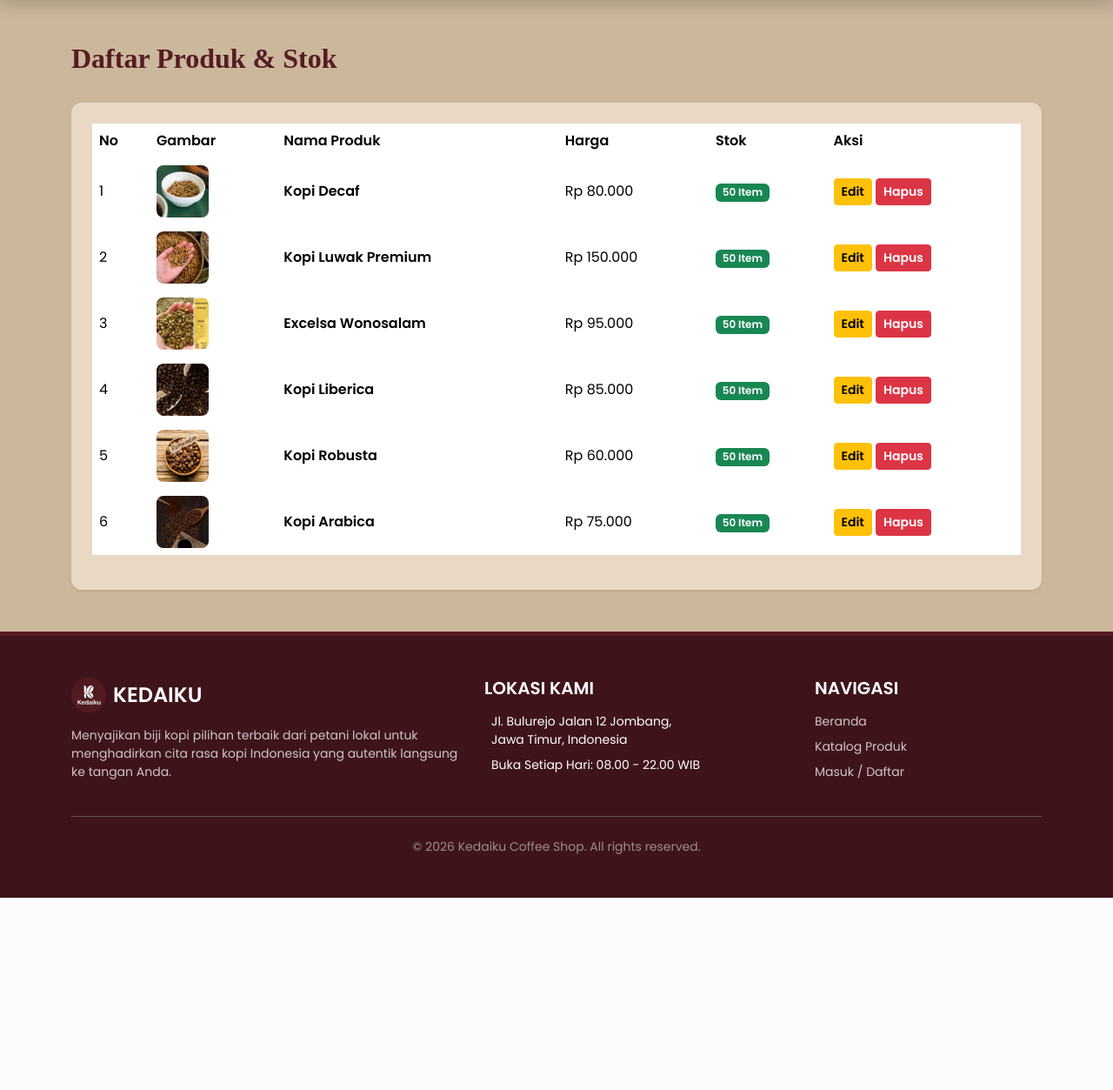
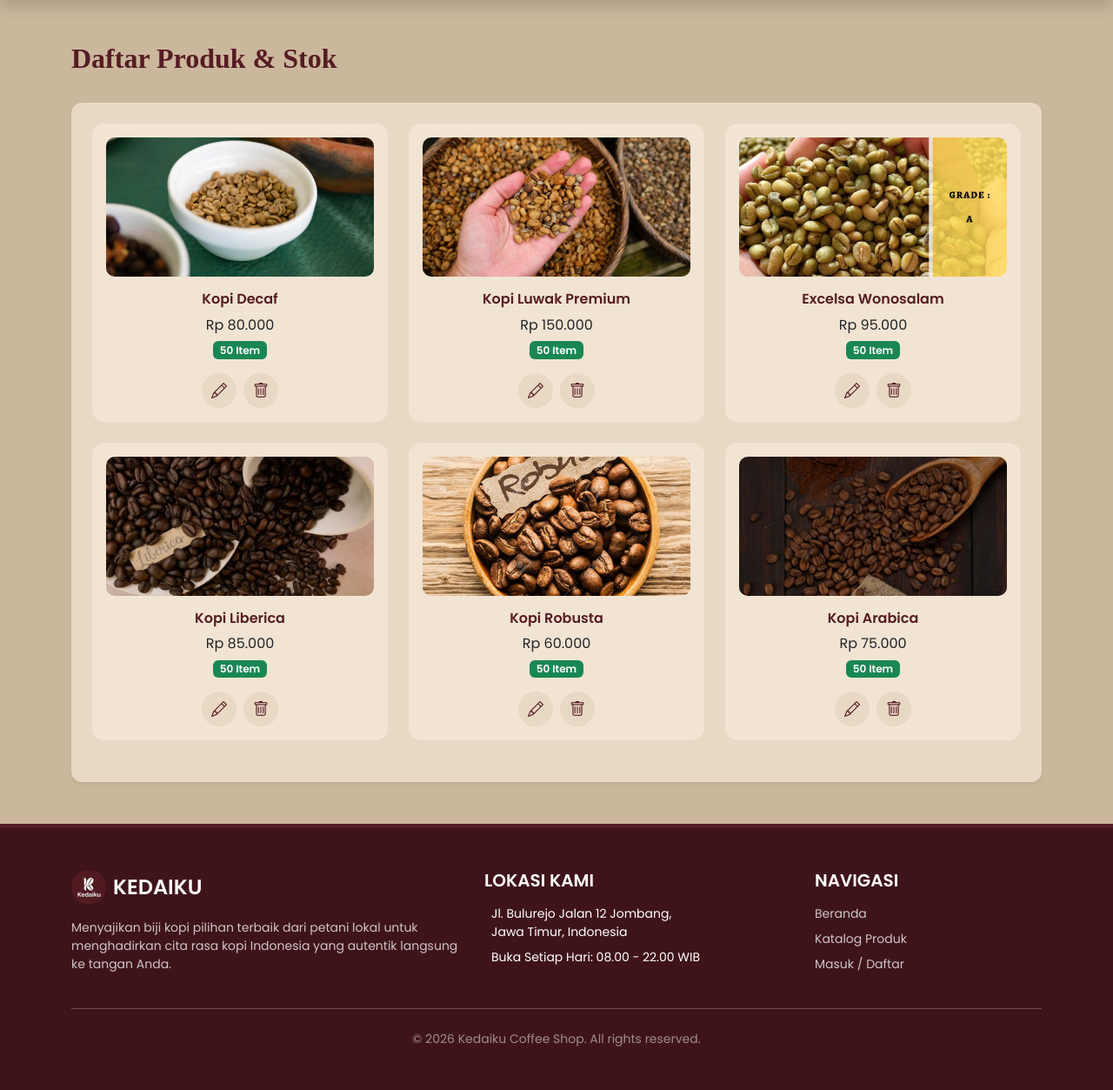
Before and after one commit to jaidan2212/Project_RPL, a PHP site: page /kelola_produk.php in a window 1280 px wide. Shown: the part 66-1319 px from the top of the page at 87% size. Before the commit the page ends 1098 px from the top, so only its background shows below. Run offline with PHP 8.4, Linux system fonts and the light colour scheme; a user stored in the database is signed in; data comes from the database, SQL or seed files in the repository.

Commit message:
design daftar produk

```diff
--- a/kelola_produk.php
+++ b/kelola_produk.php
@@ -11,7 +11,6 @@ if (!isset($_SESSION['username']) || $_SESSION['role'] != 'admin') {
 // Logika untuk Hapus Produk
 if (isset($_GET['hapus'])) {
     $id_hapus = $_GET['hapus'];
-    // Hapus dari database
     $hapus = $koneksi->query("DELETE FROM produk WHERE id='$id_hapus'");
     if ($hapus) {
         echo "<script>alert('Produk berhasil dihapus!'); window.location='kelola_produk.php';</script>";
@@ -24,9 +23,12 @@ if (isset($_GET['hapus'])) {
 <head>
     <meta charset="UTF-8">
     <title>Kelola Produk - Admin Kedaiku</title>
+
     <link rel="stylesheet" href="assets/css/style.css">
     <link rel="stylesheet" href="https://cdn.jsdelivr.net/npm/bootstrap@5.3.2/dist/css/bootstrap.min.css">
     <link href="https://fonts.googleapis.com/css2?family=Poppins:wght@400;600&display=swap" rel="stylesheet">
+    <link rel="stylesheet" href="https://cdn.jsdelivr.net/npm/bootstrap-icons@1.11.3/font/bootstrap-icons.css">
+
     <style>
         body {
             background: #cbb79c;
@@ -38,7 +40,6 @@ if (isset($_GET['hapus'])) {
             background: #561c24;
         }
 
-        /* CSS Tambahan untuk Logo agar rapi */
         .navbar-brand {
             display: flex;
             align-items: center;
@@ -47,50 +48,72 @@ if (isset($_GET['hapus'])) {
 
         .navbar-brand img {
             height: 40px;
-            width: auto;
             border-radius: 4px;
         }
 
-        /* Card container */
+        /* Card */
         .card {
             background: #e8d8c4;
             border-radius: 12px;
         }
 
-        /* Tabel */
-        .table {
-            background: #e8d8c4;
-        }
-
-        .table thead {
-            background: #561c24;
-            color: white;
-        }
-
-        .table tbody tr {
-            background: #f1e4d3;
-        }
-
-        .table tbody tr:hover {
-            background: #dcc8ad;
-        }
-
-        .table td,
-        .table th {
-            border: none;
-        }
-
-        /* Foto produk */
-        .foto-produk {
-            width: 60px;
-            height: 60px;
-            object-fit: cover;
-            border-radius: 8px;
-        }
-
         h2 {
             color: #561c24;
             font-weight: 600;
+        }
+
+        /* Produk Card */
+        .produk-card {
+            background: #f1e4d3;
+            border-radius: 14px;
+            transition: 0.3s;
+        }
+
+        .produk-card:hover {
+            background: #dcc8ad;
+            transform: translateY(-5px);
+        }
+
+        .produk-img {
+            width: 100%;
+            height: 160px;
+            object-fit: cover;
+            border-radius: 10px;
+        }
+
+        .produk-card h6 {
+            color: #561c24;
+        }
+
+        /* Icon Button */
+        .icon-btn {
+            width: 40px;
+            height: 40px;
+            display: flex;
+            align-items: center;
+            justify-content: center;
+            border-radius: 50%;
+            background: #e8d8c4;
+            text-decoration: none;
+            transition: 0.2s;
+        }
+
+        .icon-btn i {
+            font-size: 18px;
+            color: #561c24;
+        }
+
+        .icon-btn:hover {
+            background: #dcc8ad;
+            transform: scale(1.1);
+        }
+
+        .edit-btn i {
+            font-weight: bold;
+        }
+
+        .delete-btn i {
+            font-weight: bold;
         }
     </style>
 </head>
@@ -103,9 +126,11 @@ if (isset($_GET['hapus'])) {
             <img src="assets/gambar/Logo_Project.jpeg" alt="Logo Kedaiku">
             Admin Kedaiku
         </a>
+
         <button class="navbar-toggler" type="button" data-bs-toggle="collapse" data-bs-target="#navbarNav">
             <span class="navbar-toggler-icon"></span>
         </button>
+
         <div class="collapse navbar-collapse" id="navbarNav">
             <ul class="navbar-nav ms-auto">
                 <li class="nav-item"><a class="nav-link" href="admin.php">Pesanan</a></li>
@@ -124,56 +149,64 @@ if (isset($_GET['hapus'])) {
     </div>
 
     <div class="card p-4 shadow-sm border-0">
-            <div class="table-responsive">
-                <table class="table table-hover align-middle">
-                    <thead>
-                        <tr>
-                            <th>No</th>
-                            <th>Gambar</th>
-                            <th>Nama Produk</th>
-                            <th>Harga</th>
-                            <th>Stok</th>
-                            <th>Aksi</th>
-                        </tr>
-                    </thead>
-                    <tbody>
+        <div class="row">
+
             <?php
-                        $no = 1;
             $query = $koneksi->query("SELECT * FROM produk ORDER BY id DESC");
             if ($query->num_rows > 0) {
                 while ($row = $query->fetch_assoc()) {
             ?>
-                                <tr>
-                                    <td><?php echo $no++; ?></td>
-                                    <td><img src="assets/gambar/<?php echo $row['gambar']; ?>" class="foto-produk"></td>
-                                    <td class="fw-bold"><?php echo $row['nama']; ?></td>
-                                    <td>Rp <?php echo number_format($row['harga'], 0, ',', '.'); ?></td>
-                                    <td>
-                                        <?php if (isset($row['stok']) && $row['stok'] > 0) { ?>
-                                            <span class="badge bg-success"><?php echo $row['stok']; ?> Item</span>
+
+            <div class="col-md-4 col-sm-6 mb-4">
+                <div class="produk-card p-3 h-100 text-center">
+
+                    <img src="assets/gambar/<?php echo $row['gambar']; ?>" class="produk-img mb-3">
+
+                    <h6 class="fw-bold"><?php echo $row['nama']; ?></h6>
+
+                    <p class="mb-1">
+                        Rp <?php echo number_format($row['harga'], 0, ',', '.'); ?>
+                    </p>
+
+                    <?php if ($row['stok'] > 0) { ?>
+                        <span class="badge bg-success mb-2">
+                            <?php echo $row['stok']; ?> Item
+                        </span>
                     <?php } else { ?>
-                                            <span class="badge bg-danger">Habis</span>
+                        <span class="badge bg-danger mb-2">Habis</span>
                     <?php } ?>
-                                    </td>
-                                    <td>
-                                        <a href="edit_produk.php?id=<?php echo $row['id']; ?>" class="btn btn-warning btn-sm fw-bold">Edit</a>
-                                        <a href="kelola_produk.php?hapus=<?php echo $row['id']; ?>" class="btn btn-danger btn-sm fw-bold" onclick="return confirm('Yakin ingin menghapus kopi ini?');">Hapus</a>
-                                    </td>
-                                </tr>
+
+                    <div class="d-flex justify-content-center gap-2 mt-2">
+
+                        <a href="edit_produk.php?id=<?php echo $row['id']; ?>"
+                           class="btn icon-btn edit-btn">
+                            <i class="bi bi-pencil"></i>
+                        </a>
+
+                        <a href="kelola_produk.php?hapus=<?php echo $row['id']; ?>"
+                           class="btn icon-btn delete-btn"
+                           onclick="return confirm('Yakin ingin menghapus kopi ini?');">
+                            <i class="bi bi-trash"></i>
+                        </a>
+
+                    </div>
+
+                </div>
+            </div>
+
             <?php
                 }
             } else {
-                            echo "<tr><td colspan='6' class='text-center'>Belum ada produk. Silakan tambah produk baru.</td></tr>";
+                echo "<div class='text-center'>Belum ada produk</div>";
             }
             ?>
-                    </tbody>
-                </table>
+
         </div>
     </div>
 </div>
 
 <?php include 'layout/footer.php'; ?>
+
 <script src="https://cdn.jsdelivr.net/npm/bootstrap@5.3.2/dist/js/bootstrap.bundle.min.js"></script>
 </body>
-
 </html>
```
Also changed, not shown: assets/foto/1775200049_contoh_pp.jpg (added), assets/gambar/1773544247_bukti_qris.jpeg (deleted), assets/gambar/1773544863_bukti_qris.jpeg (deleted), assets/gambar/1774856460_feature-iris.png (deleted), assets/gambar/BUKTI_1775200111_69cf676f14c3b.jpeg (added), assets/gambar/BUKTI_1775200220_69cf67dc9242e.jpeg (renamed from assets/gambar/1773544092_bukti_qris.jpeg). Lines whose indentation alone changed are shown as unchanged.
